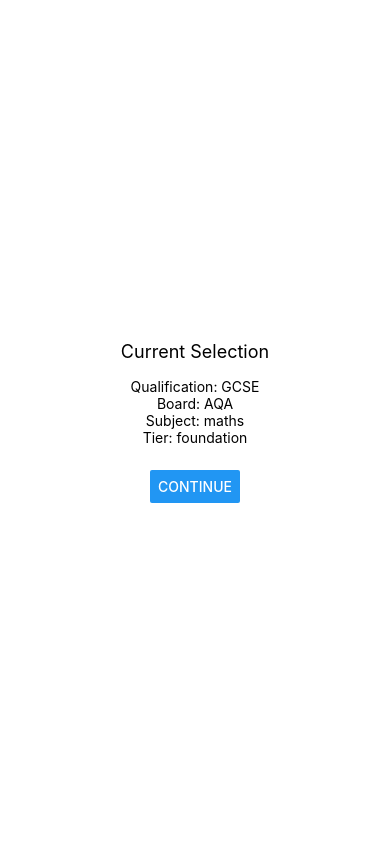
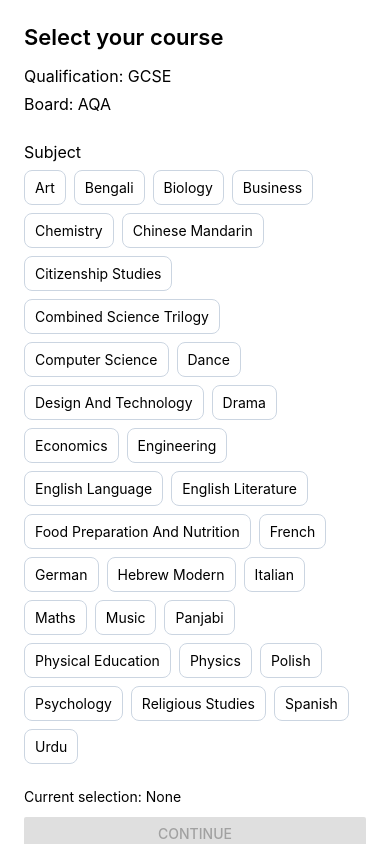
Before and after one commit to Harvey10982/adaptive-revision-planner, a React Native app: screen / in a window 390 px wide. Built offline with nearby package versions, Linux system fonts and the light colour scheme.

Commit message:
Add subject/tier selection to setup flow

```diff
--- a/data/components/setupFlow.tsx
+++ b/data/components/setupFlow.tsx
@@ -1,50 +1,168 @@
-import React, { useState } from "react";
-import { View, Text, Button } from "react-native";
+import React, { useMemo, useState } from "react";
+import { View, Text, Button, Pressable, ScrollView } from "react-native";
 import { buildSpecKey } from "../core/buildSpecKey";
+import { specificationRegistry } from "../core/specRegistry";
 
 interface Props {
   onComplete: (specKey: string) => void;
 }
 
+type Tier = "foundation" | "higher";
+
+type SubjectOption = {
+  subject: string;
+  tiers: Tier[];
+  baseKey: string;
+};
+
+function toLabel(subjectSlug: string): string {
+  return subjectSlug
+    .split("-")
+    .map((part) => part.charAt(0).toUpperCase() + part.slice(1))
+    .join(" ");
+}
+
+function buildSubjectOptions(): SubjectOption[] {
+  const map = new Map<string, SubjectOption>();
+
+  Object.keys(specificationRegistry)
+    .filter((key) => key.startsWith("gcse/aqa/"))
+    .forEach((key) => {
+      const segments = key.split("/");
+      const subject = segments[2];
+      const maybeTier = segments[3];
+      const subjectKey = `gcse/aqa/${subject}`;
+
+      const existing = map.get(subject);
+      const tiers: Tier[] = existing?.tiers ? [...existing.tiers] : [];
+
+      if (maybeTier === "foundation" || maybeTier === "higher") {
+        if (!tiers.includes(maybeTier)) {
+          tiers.push(maybeTier);
+        }
+      }
+
+      map.set(subject, {
+        subject,
+        tiers,
+        baseKey: subjectKey,
+      });
+    });
+
+  return [...map.values()].sort((a, b) => a.subject.localeCompare(b.subject));
+}
+
+const subjectOptions = buildSubjectOptions();
+
 export default function SetupFlow({ onComplete }: Props) {
-  // Default selections (replace later with real UI controls)
-  const [qualification] = useState<string>("gcse");
-  const [board] = useState<string>("aqa");
-  const [subject] = useState<string>("maths");
-  const [tier] = useState<"foundation" | "higher" | null>("foundation");
+  const qualification = "gcse";
+  const board = "aqa";
+
+  const [subject, setSubject] = useState<string | null>(null);
+  const [tier, setTier] = useState<Tier | null>(null);
+
+  const selectedSubject = useMemo(
+    () => subjectOptions.find((option) => option.subject === subject) ?? null,
+    [subject]
+  );
+
+  const requiresTier = !!selectedSubject && selectedSubject.tiers.length > 0;
+  const canContinue = !!selectedSubject && (!requiresTier || !!tier);
+
+  const handleSelectSubject = (nextSubject: string) => {
+    const nextOption = subjectOptions.find((option) => option.subject === nextSubject);
+
+    setSubject(nextSubject);
+
+    if (!nextOption || nextOption.tiers.length === 0) {
+      setTier(null);
+      return;
+    }
+
+    if (tier && nextOption.tiers.includes(tier)) {
+      return;
+    }
+
+    setTier(nextOption.tiers[0]);
+  };
 
   const handleContinue = () => {
-    const specKey = buildSpecKey(
-      qualification,
-      board,
-      subject,
-      tier
-    );
+    if (!selectedSubject) {
+      return;
+    }
 
+    const specKey = buildSpecKey(qualification, board, selectedSubject.subject, tier);
     onComplete(specKey);
   };
 
   return (
-    <View
-      style={{
-        flex: 1,
-        justifyContent: "center",
-        alignItems: "center",
-        padding: 24,
-      }}
-    >
-      <Text style={{ fontSize: 18, marginBottom: 16 }}>
-        Current Selection
-      </Text>
+    <ScrollView contentContainerStyle={{ padding: 24, gap: 16 }}>
+      <Text style={{ fontSize: 22, fontWeight: "600" }}>Select your course</Text>
 
-      <Text>Qualification: {qualification.toUpperCase()}</Text>
-      <Text>Board: {board.toUpperCase()}</Text>
-      <Text>Subject: {subject}</Text>
-      <Text>Tier: {tier ?? "N/A"}</Text>
+      <View>
+        <Text style={{ marginBottom: 8, fontSize: 16 }}>Qualification: GCSE</Text>
+        <Text style={{ marginBottom: 12, fontSize: 16 }}>Board: AQA</Text>
+      </View>
 
-      <View style={{ marginTop: 24 }}>
-        <Button title="Continue" onPress={handleContinue} />
+      <View>
+        <Text style={{ marginBottom: 8, fontSize: 16 }}>Subject</Text>
+        <View style={{ flexDirection: "row", flexWrap: "wrap", gap: 8 }}>
+          {subjectOptions.map((option) => {
+            const isActive = option.subject === subject;
+            return (
+              <Pressable
+                key={option.baseKey}
+                onPress={() => handleSelectSubject(option.subject)}
+                style={{
+                  borderWidth: 1,
+                  borderColor: isActive ? "#1d4ed8" : "#cbd5e1",
+                  backgroundColor: isActive ? "#dbeafe" : "#ffffff",
+                  paddingVertical: 8,
+                  paddingHorizontal: 10,
+                  borderRadius: 8,
+                }}
+              >
+                <Text>{toLabel(option.subject)}</Text>
+              </Pressable>
+            );
+          })}
+        </View>
       </View>
-    </View>
+
+      {requiresTier && (
+        <View>
+          <Text style={{ marginBottom: 8, fontSize: 16 }}>Tier</Text>
+          <View style={{ flexDirection: "row", gap: 8 }}>
+            {selectedSubject?.tiers.map((availableTier) => {
+              const isActive = tier === availableTier;
+              return (
+                <Pressable
+                  key={availableTier}
+                  onPress={() => setTier(availableTier)}
+                  style={{
+                    borderWidth: 1,
+                    borderColor: isActive ? "#1d4ed8" : "#cbd5e1",
+                    backgroundColor: isActive ? "#dbeafe" : "#ffffff",
+                    paddingVertical: 8,
+                    paddingHorizontal: 12,
+                    borderRadius: 8,
+                  }}
+                >
+                  <Text>{availableTier}</Text>
+                </Pressable>
+              );
+            })}
+          </View>
+        </View>
+      )}
+
+      <View style={{ marginTop: 8 }}>
+        <Text style={{ marginBottom: 12 }}>
+          Current selection: {subject ? toLabel(subject) : "None"}
+          {tier ? ` (${tier})` : ""}
+        </Text>
+        <Button title="Continue" onPress={handleContinue} disabled={!canContinue} />
+      </View>
+    </ScrollView>
   );
 }
```
